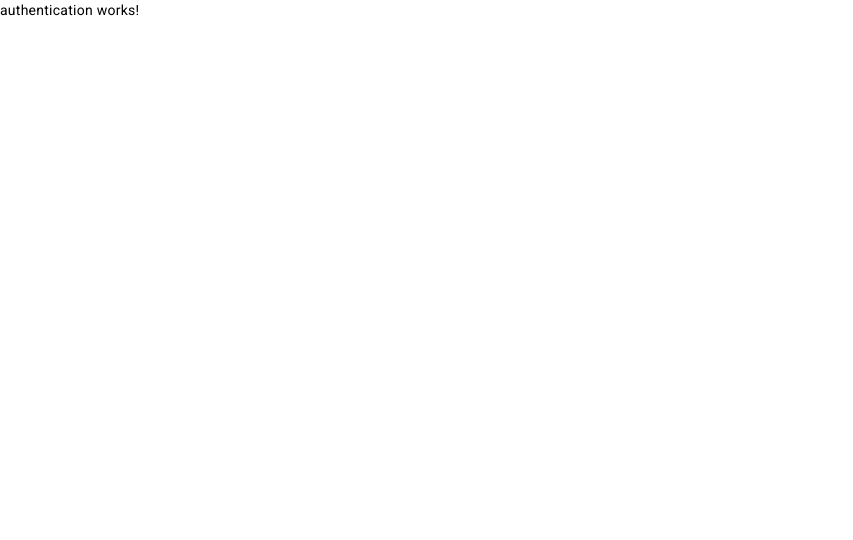
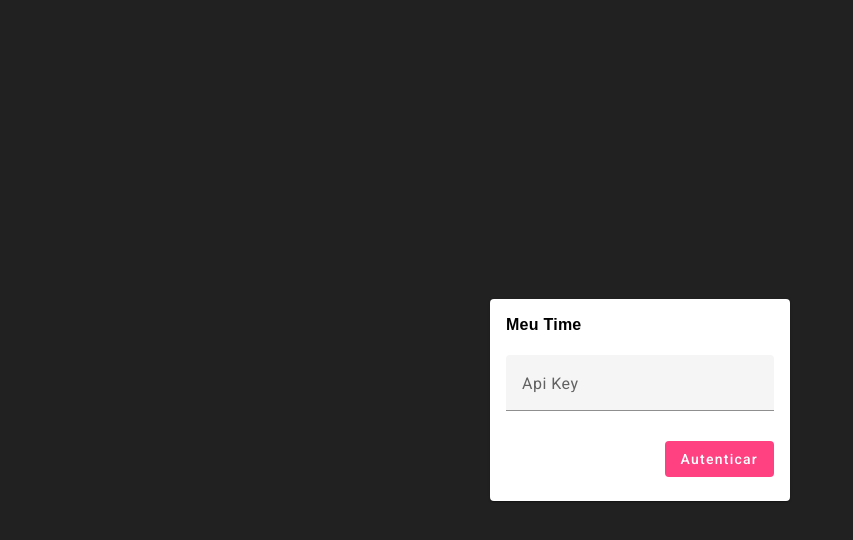
Before and after one commit to adonishenriquw/teste-tecnico-frontend, an Angular app: page /authentication in a window 1280 px wide. Shown: the top 540 px of the page, without its empty margins (0-853 px from the left). Built offline with nearby package versions, Linux system fonts and the light colour scheme.

Commit message:
feat: mock authentication and dashboard pages design

```diff
--- a/angular.json
+++ b/angular.json
@@ -30,7 +30,7 @@
               "src/assets"
             ],
             "styles": [
-              "@angular/material/prebuilt-themes/purple-green.css",
+              "@angular/material/prebuilt-themes/indigo-pink.css",
               "src/styles.scss"
             ],
             "scripts": []
@@ -94,7 +94,7 @@
               "src/assets"
             ],
             "styles": [
-              "@angular/material/prebuilt-themes/purple-green.css",
+              "@angular/material/prebuilt-themes/indigo-pink.css",
               "src/styles.scss"
             ],
             "scripts": []
--- a/src/app/components/authentication/authentication.component.html
+++ b/src/app/components/authentication/authentication.component.html
@@ -1 +1,15 @@
-<p>authentication works!</p>
+<div class="container">
+  <mat-card>
+    <mat-card-header> Meu Time </mat-card-header>
+    <mat-card-content>
+      <mat-form-field class="input-key">
+        <mat-label>Api Key</mat-label>
+        <input matInput />
+      </mat-form-field>
+      <mat-card-actions  align="end">
+        <button mat-flat-button color="accent">Autenticar</button>
+      </mat-card-actions>
+    </mat-card-content>
+  </mat-card>
+
+</div>
--- a/src/app/components/authentication/authentication.component.scss
+++ b/src/app/components/authentication/authentication.component.scss
@@ -0,0 +1,24 @@
+.container{
+  width: 100vw;
+  height: 100vh;
+  display: flex;
+  justify-content: center;
+  align-items: center;
+  background-color: #212121;
+    mat-card{
+      width: 300px;
+      mat-card-header{
+        font-family: Arial, Helvetica, sans-serif;
+        font-size: medium;
+        font-weight: 600;
+        border-radius: 5px;
+      }
+      mat-card-actions{
+        padding: 0;
+      }
+    }
+}
+.input-key{
+  width: 100%;
+margin-top: 20px;
+}
--- a/src/app/components/authentication/authentication.component.ts
+++ b/src/app/components/authentication/authentication.component.ts
@@ -1,4 +1,5 @@
 import { Component } from '@angular/core';
+import { ApiFootballService } from 'src/app/services/api-football.service';
 
 @Component({
   selector: 'app-authentication',
@@ -6,5 +7,14 @@ import { Component } from '@angular/core';
   styleUrls: ['./authentication.component.scss']
 })
 export class AuthenticationComponent {
+  public apiKey: string = "";
+
+  constructor(private service: ApiFootballService){
+
+  }
+
+  public validateKey(apiKey: string){
+    console.log(apiKey)
+  }
 
 }
--- a/src/app/components/dashboard/dashboard.component.html
+++ b/src/app/components/dashboard/dashboard.component.html
@@ -1 +1,58 @@
-<p>dashboard works!</p>
+<div class="container">
+  <mat-form-field>
+    <mat-label>Countries</mat-label>
+    <mat-select [(value)]="selectedValue">
+      <mat-option>None</mat-option>
+      <mat-option>Brasil</mat-option>
+    </mat-select>
+  </mat-form-field>
+  <mat-form-field>
+    <mat-label>League</mat-label>
+    <mat-select [(value)]="selectedValue">
+      <mat-option>None</mat-option>
+      <mat-option>brasileirao</mat-option>
+    </mat-select>
+  </mat-form-field>
+  <mat-form-field>
+    <mat-label>Time</mat-label>
+    <mat-select [(value)]="selectedValue">
+      <mat-option>None</mat-option>
+      <mat-option>time</mat-option>
+    </mat-select>
+  </mat-form-field>
+</div>
+
+<div class="content">
+  <mat-card>
+    <mat-card-header>
+      <mat-card-title>Lista de jogadores</mat-card-title>
+      <mat-card-subtitle>Start</mat-card-subtitle>
+    </mat-card-header>
+    <mat-card-content>
+      <mat-list>
+        <div mat-subheader>Jogadores</div>
+        <mat-list-item>
+          <div matListItemTitle>adonis</div>
+          <div matListItemLine>23</div>
+          <div matListItemLine>brasileiro</div>
+        </mat-list-item>
+        <mat-divider></mat-divider>
+        <div mat-subheader>Resultados</div>
+        <mat-list-item>
+          <div matListItemTitle>jose</div>
+          <div matListItemLine>jao</div>
+        </mat-list-item>
+      </mat-list>
+    </mat-card-content>
+  </mat-card>
+  <div class="players-list"></div>
+  <div class="formation"></div>
+  <div class="results">
+    <div class="total-games"></div>
+    <div class="total-wins"></div>
+    <div class="total-losses"></div>
+    <div class="total-draw"></div>
+  </div>
+  <div class="goals-chart"></div>
+</div>
+<p>You selected: {{ selectedValue }}</p>
--- a/src/app/components/dashboard/dashboard.component.scss
+++ b/src/app/components/dashboard/dashboard.component.scss
@@ -0,0 +1,11 @@
+.container {
+  width: 100vw;
+  display: flex;
+  justify-content: center;
+  gap: 40px;
+  background-color:  #212121;
+
+
+}
+@media (min-width: 834px) {
+}
--- a/src/styles.scss
+++ b/src/styles.scss
@@ -1,4 +1,4 @@
 /* You can add global styles to this file, and also import other style files */
 
 html, body { height: 100%; }
-body { margin: 0; font-family: Roboto, "Helvetica Neue", sans-serif; }
+body { margin: 0; padding:0 ; font-family: Roboto, "Helvetica Neue", sans-serif; }
```
Also changed, not shown: src/app/app.module.ts (+8 -6 lines), src/app/components/authentication/authentication.module.ts (+9 -7 lines), src/app/components/dashboard/dashboard.module.ts (+22 -5 lines), package.json (line endings or trailing spaces), 1 other file (tests, documents, lock files or other folders).
